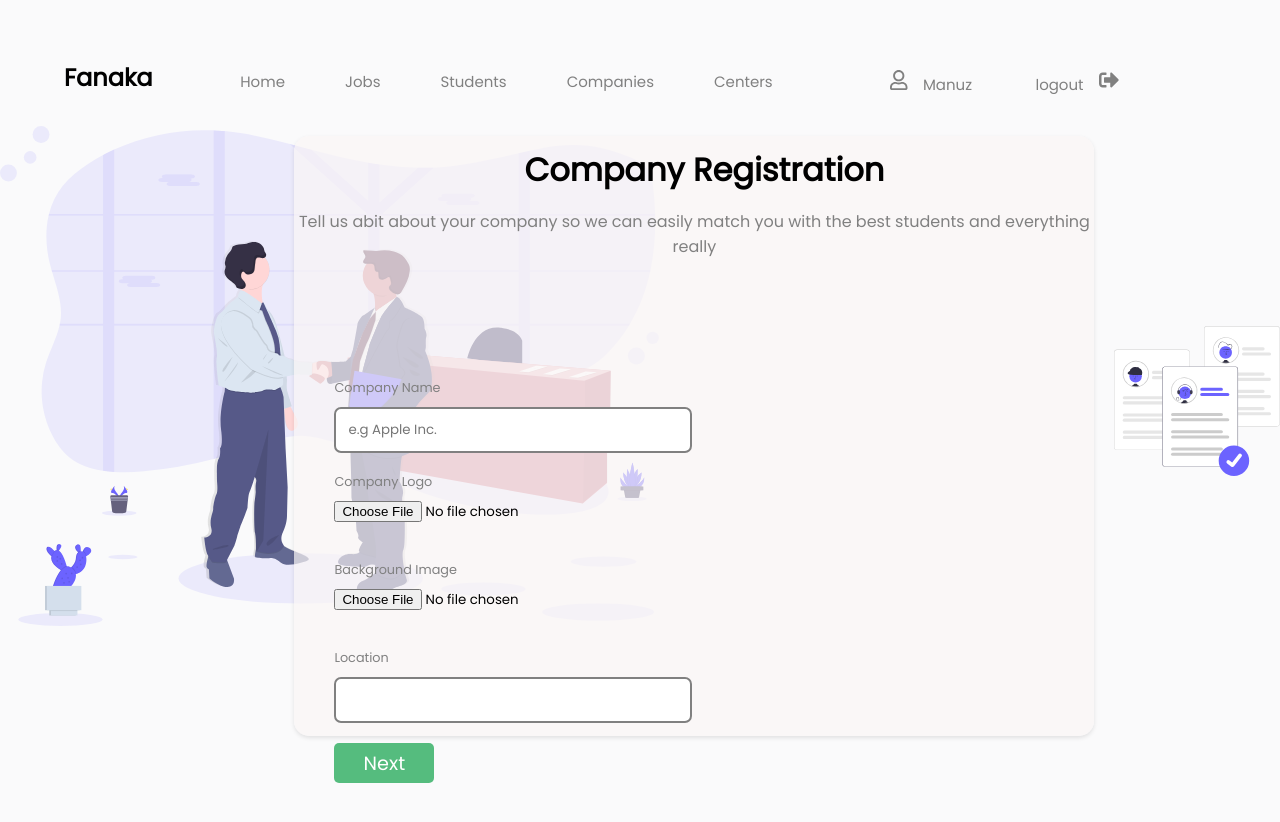
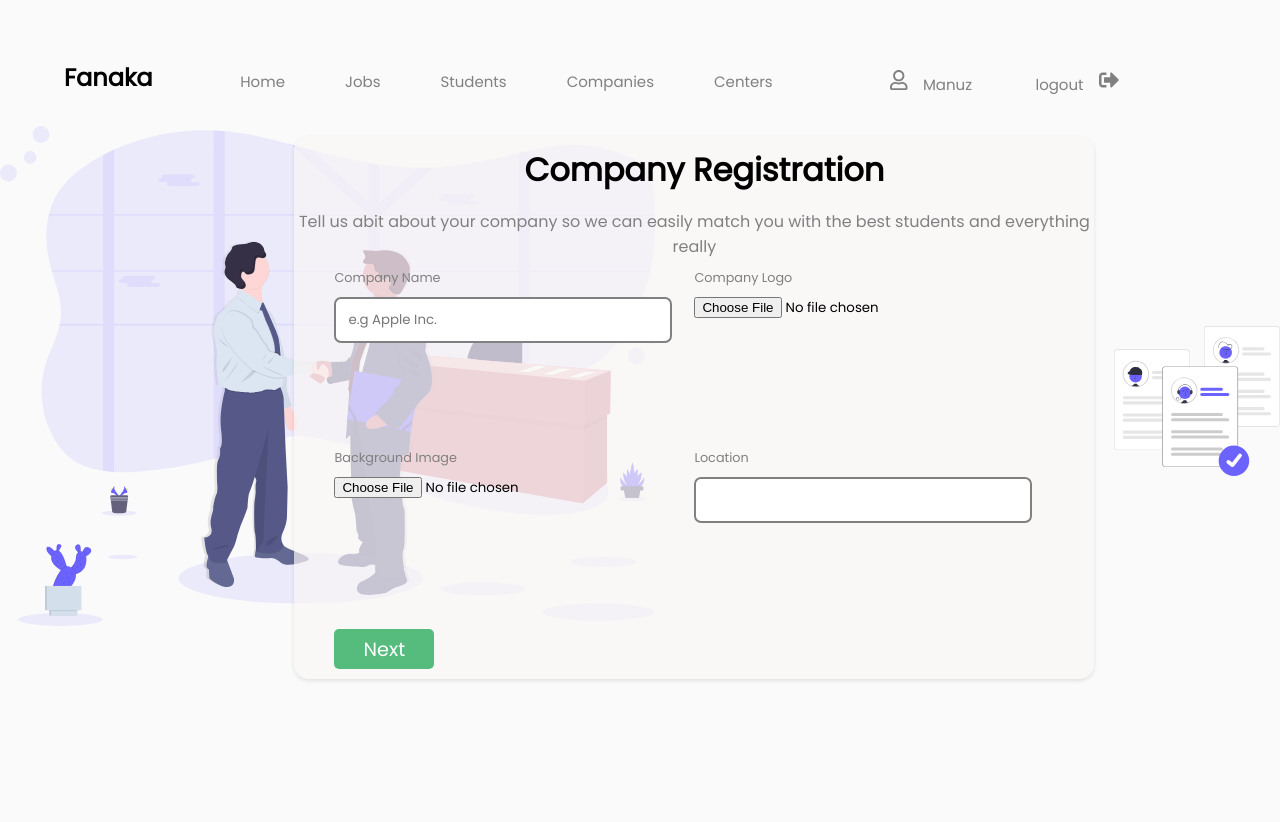
Before and after one commit to manuzcheruz/handshake-react, a React (Create React App) app: page /company-registration in a window 1280 px wide. Shown: the top 822 px of the page. Built offline with nearby package versions, Linux system fonts and the light colour scheme.

Commit message:
rectified the reg form

```diff
--- a/src/Shared/Field/Field.js
+++ b/src/Shared/Field/Field.js
@@ -56,14 +56,14 @@ function Field(props) {
         )
     } else {
         field = (
-            <div className="field-item-">
+            <div className="field-item-" style={{marginRight: '-360px'}}>
                     <div className="label">
                         {props.label}
                     </div>
                     <Editor
                         initialValue="<p>Describe yourself here</p>"
                         init={{
-                            // height: 300,
+                            height: 300,
                             menubar: false,
                             plugins: [
                                 'advlist autolink lists link image charmap print preview anchor',
--- a/src/components/Forms/StudentForm/StudentForm.css
+++ b/src/components/Forms/StudentForm/StudentForm.css
@@ -13,7 +13,7 @@
 .top-student-form {
     position: absolute;
     z-index: 2;
-    height: 600px;
+    /* height: 600px; */
     width: 800px;
     background-color: rgba(250, 245, 245, 0.7);
     margin-top: 10px;
@@ -39,9 +39,9 @@
 }
 
 .top-student-form .image-top {
-    margin-top: 30px;
-    height: 110px;
-    width: 110px;
+    margin-top: 15px;
+    height: 100px;
+    width: 100px;
     /* background-color: grey; */
     border: '2px solid grey';
     border-radius: 50%;
--- a/src/components/Forms/StudentForm/StudentForm.js
+++ b/src/components/Forms/StudentForm/StudentForm.js
@@ -53,14 +53,14 @@ const studentFields = [
         elementType: 'text',
         placeholder: 'e.g Bsc. Geomatic Engineering',
         label: 'Course',
-        level: 1,
+        level: 0,
         position: 'left'
     },
     {
         name: 'description',
         elementName: 'editor',
-        elementType: 'text',
-        placeholder: 'describe yourself in 1000 characters or less',
+        elementType: '',
+        placeholder: '',
         label: 'Description',
         level: 1
     },
@@ -70,16 +70,16 @@ const studentFields = [
         elementType: 'text',
         placeholder: 'e.g @johndoe',
         label: 'Twitter',
-        level: 1,
+        level: 0,
         position: 'right'
     },
     {
         name: 'year',
         elementName: 'input',
         elementType: 'text',
-        placeholder: '',
+        placeholder: 'e.g 5th year',
         label: 'Study Year',
-        level: 1,
+        level: 0,
         position: 'left'
     }
 ]
@@ -288,6 +288,8 @@ function RegistrationForm(props) {
     const [fadeDirection, setFadeDirection] = useState('start');
     const [logo, setLogo] = useState('');
     const [bgImg, setBgImg] = useState('');
+    const [formHeight, setFormHeight] = useState('360px');
+    const [showImage, setShowImage] = useState('none');
 
     // handle the content in the editor and assign to description
     const handleEditorChange = ( content, editor ) => {
@@ -296,13 +298,16 @@ function RegistrationForm(props) {
 
     // handle file change and render its preview
     const handleFileChange = (event) => {
+        setFormHeight('360px');
         if (!props.values.logo){
             props.values.logo = event.target.value;
             setLogo(URL.createObjectURL(event.target.files[0]));
+            setShowImage('block');
         } else {
             props.values.backgroundImage = event.target.value;
             setBgImg(URL.createObjectURL(event.target.files[0]));
             // console.log(props.values.backgroundImage, props.values.logo);
+            setShowImage('block');
         }
     }
 
@@ -443,18 +448,15 @@ function RegistrationForm(props) {
                                     'Tell us abit about your company so we can easily match you with the best students and everything really'
                                     }
                                 </div>
-                                {!props.job
-                                    &&
-                                    <Aux>
-                                        <div className="image-top">
-                                            <img alt='' src={logo} />
-                                        </div>
-                                        <div className="image-bg">
-                                            <img alt='' src={bgImg} />
-                                        </div>
-                                    </Aux>
-                                }
-                                <div className="inputs">
+
+                                <div className="image-top" style={{display: `${showImage}`}}>
+                                    <img alt='' src={logo} />
+                                </div>
+                                <div className="image-bg" style={{display: `${showImage}`}}>
+                                    <img alt='' src={bgImg} />
+                                </div>
+
+                                <div className="inputs" style={{display: 'grid', gridTemplateColumns: 'repeat(2, 1fr)', height: `${formHeight}`}}>
                                     {fields.map((item, i) => {
                                         let displayItem;
                                         if (item.level === formNum){
@@ -467,7 +469,7 @@ function RegistrationForm(props) {
                                                                     onChange={props.handleChange}
                                                                     onFileChange={handleFileChange}
                                                                     handleEditorChange={handleEditorChange}
-                                                                    width='350px' />
+                                                                    width='330px' />
                                                             </Fade>
                                                             : fadeDirection === 'left' ?
                                                             <Fade left key={item.name}>
@@ -478,7 +480,7 @@ function RegistrationForm(props) {
                                                                     onChange={props.handleChange}
                                                                     onFileChange={handleFileChange}
                                                                     handleEditorChange={handleEditorChange}
-                                                                    width='350px' />
+                                                                    width='330px' />
                                                             </Fade>
                                                             :
                                                             <Fade key={item.name}>
@@ -489,7 +491,7 @@ function RegistrationForm(props) {
                                                                     onChange={props.handleChange}
                                                                     onFileChange={handleFileChange}
                                                                     handleEditorChange={handleEditorChange}
-                                                                    width='350px' />
+                                                                    width='330px' />
                                                             </Fade>
                                                             }
                                         }
@@ -529,7 +531,7 @@ function RegistrationForm(props) {
                                     </div>
                                 </Fade>
                             }
-                                <div className="btn">
+                                <div className="btn" style={{marginBottom: '10px'}}>
                                     <Button
                                         type={btnType}
                                         click={onBtnClick}
```
Also changed, not shown: 1 other file (tests, documents, lock files or other folders).
